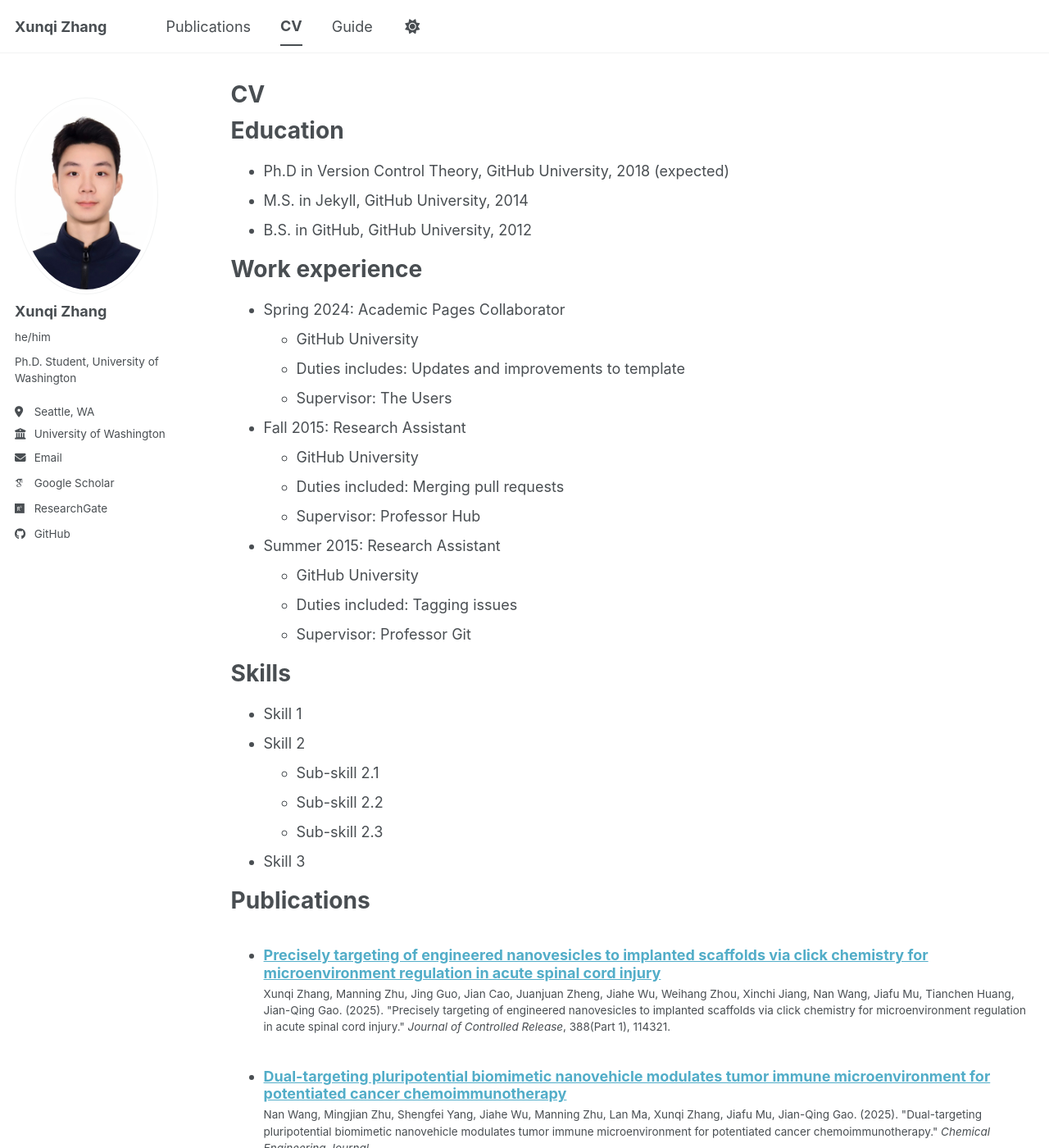
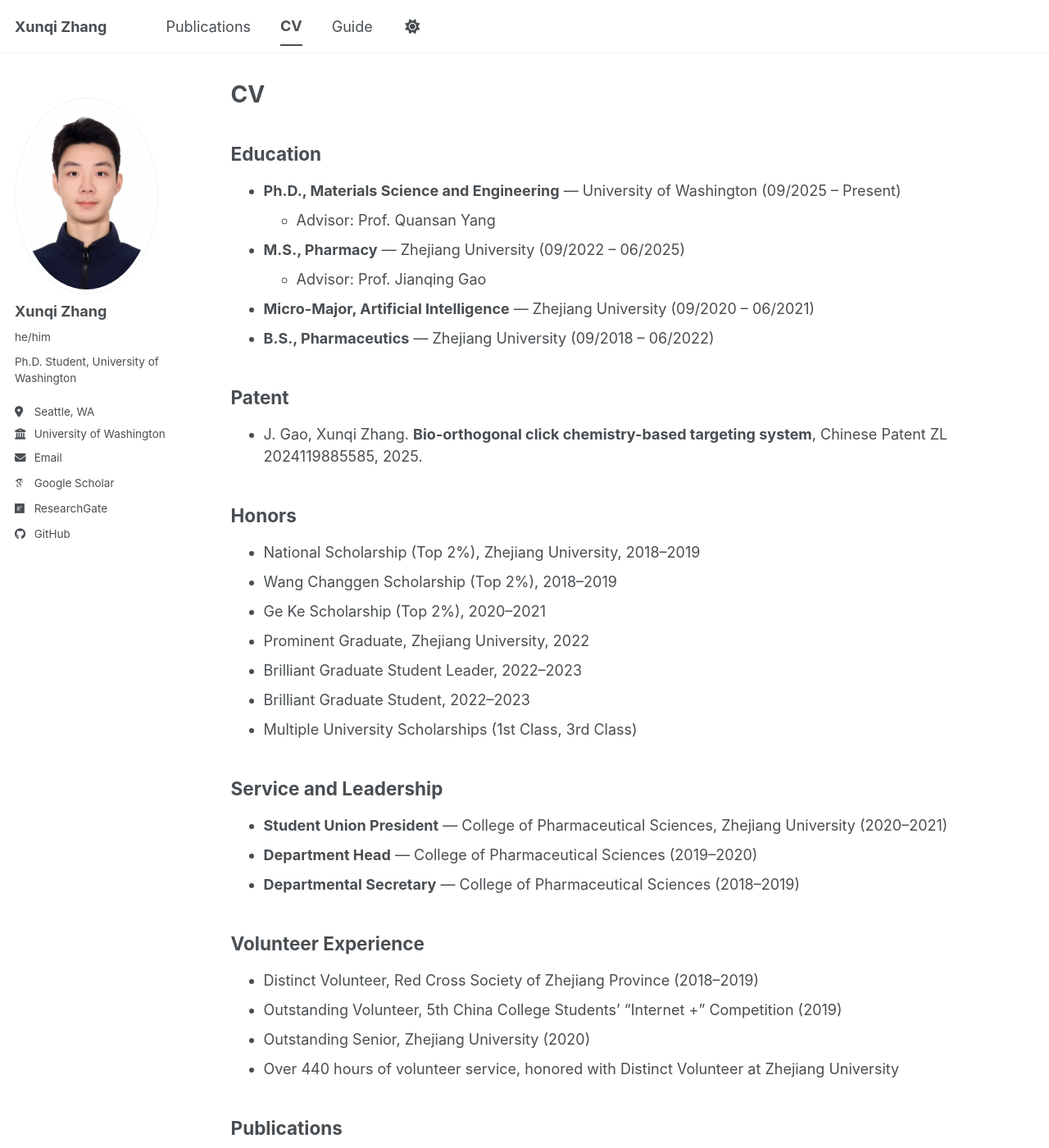
Before and after one commit to xunqizhang2024-debug/xunqizhang2024-debug.github.io, a Jekyll site: the page built from _pages/cv.md, in a window 1280 px wide and 1400 px high. Shown: the whole window at 82% size. Built offline with Jekyll 4.4.1, drawn with Linux system fonts in a browser that asks for light colours; some web fonts are replaced; a script bundle is joined from its source files by our own code; library files that are not in the unit come from our copies; some of the changed text lies outside the part shown.

Commit message:
Update cv.md

```diff
--- a/_pages/cv.md
+++ b/_pages/cv.md
@@ -9,56 +9,44 @@ redirect_from:
 
 {% include base_path %}
 
-Education
-======
-* Ph.D in Version Control Theory, GitHub University, 2018 (expected)
-* M.S. in Jekyll, GitHub University, 2014
-* B.S. in GitHub, GitHub University, 2012
+## Education
 
-Work experience
-======
-* Spring 2024: Academic Pages Collaborator
-  * GitHub University
-  * Duties includes: Updates and improvements to template
-  * Supervisor: The Users
+* **Ph.D., Materials Science and Engineering** — University of Washington (09/2025 – Present)
+  * Advisor: Prof. Quansan Yang
+* **M.S., Pharmacy** — Zhejiang University (09/2022 – 06/2025)
+  * Advisor: Prof. Jianqing Gao
+* **Micro-Major, Artificial Intelligence** — Zhejiang University (09/2020 – 06/2021)
+* **B.S., Pharmaceutics** — Zhejiang University (09/2018 – 06/2022)
 
-* Fall 2015: Research Assistant
-  * GitHub University
-  * Duties included: Merging pull requests
-  * Supervisor: Professor Hub
+## Patent
 
-* Summer 2015: Research Assistant
-  * GitHub University
-  * Duties included: Tagging issues
-  * Supervisor: Professor Git
+* J. Gao, Xunqi Zhang. **Bio-orthogonal click chemistry-based targeting system**, Chinese Patent ZL 2024119885585, 2025.
 
-Skills
-======
-* Skill 1
-* Skill 2
-  * Sub-skill 2.1
-  * Sub-skill 2.2
-  * Sub-skill 2.3
-* Skill 3
+## Honors
 
-Publications
-======
-  <ul>{% for post in site.publications reversed %}
-    {% include archive-single-cv.html %}
-  {% endfor %}</ul>
+* National Scholarship (Top 2%), Zhejiang University, 2018–2019
+* Wang Changgen Scholarship (Top 2%), 2018–2019
+* Ge Ke Scholarship (Top 2%), 2020–2021
+* Prominent Graduate, Zhejiang University, 2022
+* Brilliant Graduate Student Leader, 2022–2023
+* Brilliant Graduate Student, 2022–2023
+* Multiple University Scholarships (1st Class, 3rd Class)
 
-Talks
-======
-  <ul>{% for post in site.talks reversed %}
-    {% include archive-single-talk-cv.html  %}
-  {% endfor %}</ul>
+## Service and Leadership
 
-Teaching
-======
-  <ul>{% for post in site.teaching reversed %}
-    {% include archive-single-cv.html %}
-  {% endfor %}</ul>
+* **Student Union President** — College of Pharmaceutical Sciences, Zhejiang University (2020–2021)
+* **Department Head** — College of Pharmaceutical Sciences (2019–2020)
+* **Departmental Secretary** — College of Pharmaceutical Sciences (2018–2019)
 
-Service and leadership
-======
-* Currently signed in to 43 different slack teams
+## Volunteer Experience
+
+* Distinct Volunteer, Red Cross Society of Zhejiang Province (2018–2019)
+* Outstanding Volunteer, 5th China College Students' "Internet +" Competition (2019)
+* Outstanding Senior, Zhejiang University (2020)
+* Over 440 hours of volunteer service, honored with Distinct Volunteer at Zhejiang University
+
+## Publications
+
+{% for post in site.publications reversed %}
+  {% include archive-single-cv.html %}
+{% endfor %}
```
